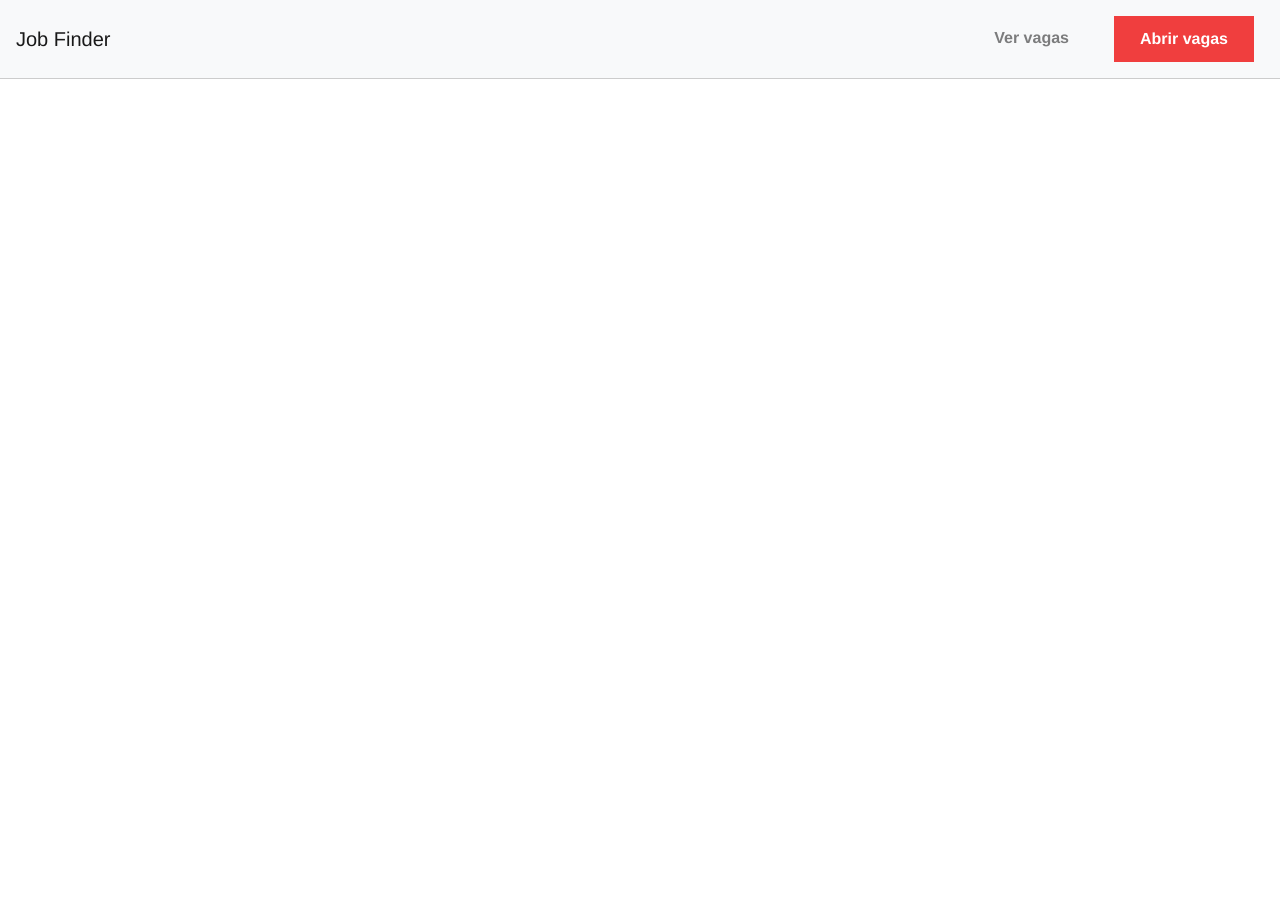
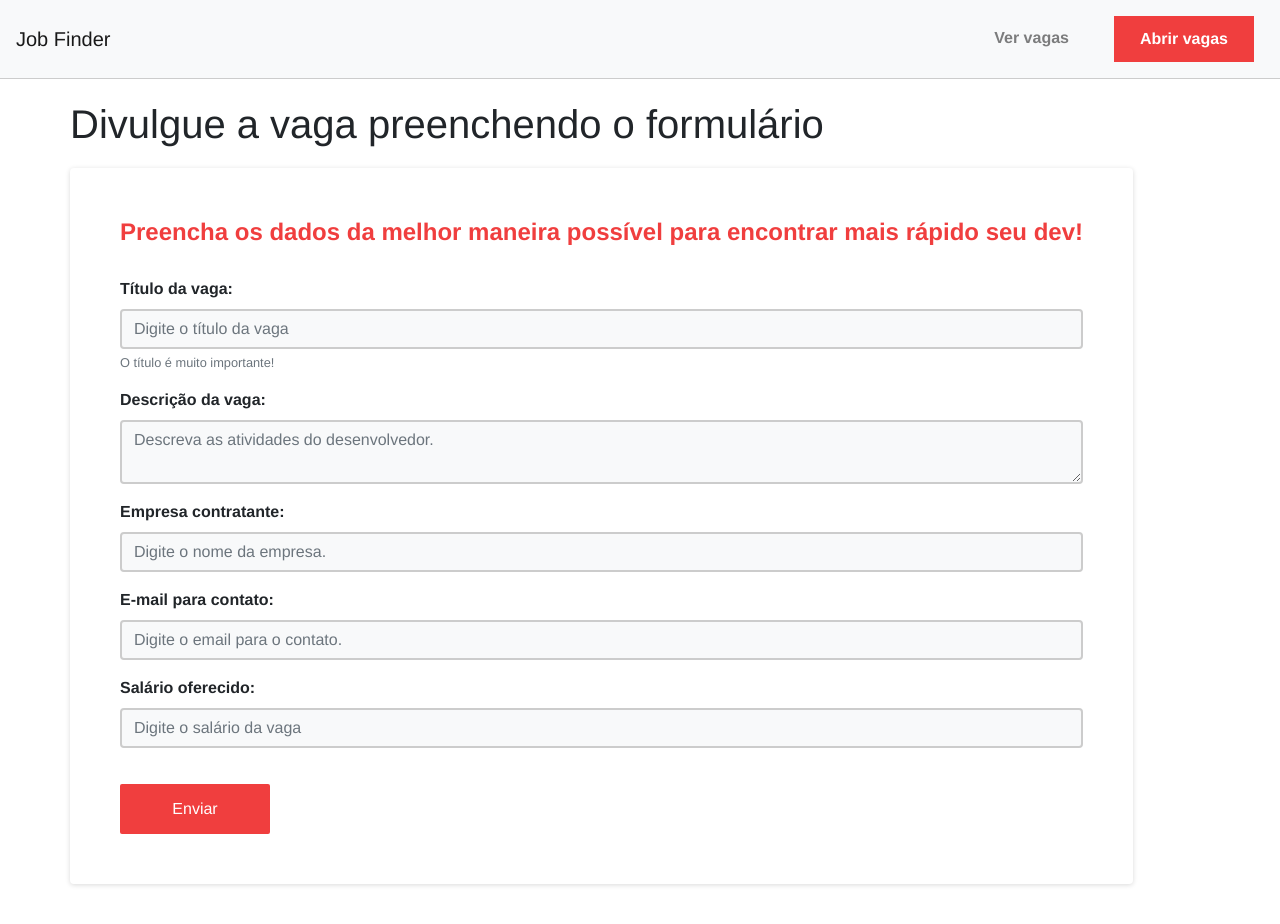
Before and after one commit to Jeyfferson/site-api-procurar-emprego, a website: page add.html in a window 1280 px wide. Before the commit the page ends 800 px from the top, so only its background shows below. Drawn offline with nearby package versions, Linux system fonts and the light colour scheme.

Commit message:
alterando o front

```diff
--- a/add.html
+++ b/add.html
@@ -28,6 +28,45 @@
       </nav>
    </header>
 
+   <div id="add-form-container" class="container">
+      <div class="row">
+         <div class="col-mod-12">
+            <h1 class="text-center">Divulgue a vaga preenchendo o formulário</h1>
+         </div>
+         <div id="form-box" class="col-mod-12">
+            <h2>Preencha os dados da melhor maneira possível para encontrar mais rápido seu dev!</h2>
+            <form action="">
+               <!-- Tiltle -->
+               <div class="form-group">
+                  <label for="title">Título da vaga:</label>
+                  <input type="text" class="form-control" id="title" name="title" placeholder="Digite o título da vaga" required>   <small id="titleHelp" class="form-text text-muted">O título é muito importante!</small>
+               </div>
+               <!-- Description -->
+               <div class="form-group">
+                  <label for="description">Descrição da vaga:</label>
+                  <textarea type="text" class="form-control" id="description" name="description" placeholder="Descreva as atividades do desenvolvedor." required></textarea>
+               </div>
+               <!-- Company -->
+               <div class="form-group">
+                  <label for="company">Empresa contratante:</label>
+                  <input type="text" class="form-control" id="company" name="company" placeholder="Digite o nome da empresa." required>
+               </div>
+               <!-- Email -->
+               <div class="form-group">
+                  <label for="email">E-mail para contato:</label>
+                  <input type="email" class="form-control" id="email" name="email" placeholder="Digite o email para o contato." required>
+               </div>
+               <!-- Salary-->
+               <div class="form-group">
+                  <label for="salary">Salário oferecido:</label>
+                  <input type="text" class="form-control" id="salary" name="salary" placeholder="Digite o salário da vaga" required>
+               </div>
+               <input type="hidden" name="new_job" value="1">
+               <button type="submit" class="btn btn-primary">Enviar</button>
+            </form>
+         </div>
+      </div>
+   </div>
 
    <script src="https://code.jquery.com/jquery-3.2.1.slim.min.js" integrity="sha384-KJ3o2DKtIkvYIK3UENzmM7KCkRr/rE9/Qpg6aAZGJwFDMVNA/GpGFF93hXpG5KkN" crossorigin="anonymous"></script>
    <script src="https://cdn.jsdelivr.net/npm/popper.js@1.12.9/dist/umd/popper.min.js" integrity="sha384-ApNbgh9B+Y1QKtv3Rn7W3mgPxhU9K/ScQsAP7hUibX39j7fakFPskvXusvfa0b4Q" crossorigin="anonymous"></script>
--- a/public/css/stle.css
+++ b/public/css/stle.css
@@ -29,7 +29,7 @@
    border-radius: 0;
 }
 
-.nav-link.btn.btn-primary:hover, #search-form button:hover,.list-group-item a:hover{
+.nav-link.btn.btn-primary:hover, #search-form button:hover,.list-group-item a:hover, #form-box button:hover{
    background-color: #ccc;
    color: #f03e3e;
    border-color: #f03e3e;
@@ -144,3 +144,46 @@
 .new-job .new-job-label{
    display: block;
 }
+
+/* PAGE ADD JOB */
+
+#add-form-container{
+   margin-top: 100px;
+}
+
+#form-box{
+   padding: 50px;
+   box-shadow: 0 1px 5px rgba(0, 0, 0, .15);
+   border-radius: 4px;
+   background-color: #fff;
+   margin-bottom: 50px;
+}
+
+#add-form-container h1{
+   margin-bottom: 20px;
+}
+
+#add-form-container h2{
+   color: #f03e3e;
+   font-weight: bold;
+   font-size: 24px;
+   margin-bottom: 30px;
+}
+
+#add-form-container form label{
+   font-weight: bold;
+}
+
+#add-form-container form input, #add-form-container form textarea{
+   border: 2px solid #ccc;
+   background-color: #f8f9fa;
+}
+
+#form-box button{
+   height: 50px;
+   width: 150px;
+   background-color: #f03e3e;
+   border: 1px solid transparent;
+   border-radius: 2px;
+   margin-top: 20px;
+}
```
